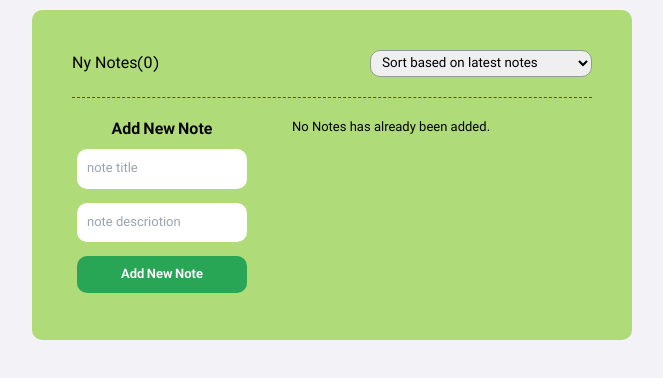
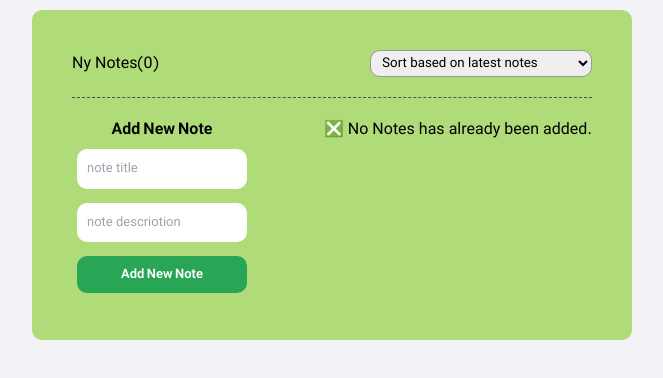
Before and after one commit to easmmava/note-app, a React (Vite) app: page / in a window 1280 px wide. Shown: the top 378 px of the page, without its empty margins (308-971 px from the left). Built offline with nearby package versions, Linux system fonts and the light colour scheme.

Commit message:
commit 8

```diff
--- /dev/null
+++ b/src/components/Message.jsx
@@ -0,0 +1,9 @@
+function Message({ icon, children }) {
+  return (
+    <p>
+      {icon} {children}
+    </p>
+  );
+}
+
+export default Message;
--- a/src/components/NoteStatus.jsx
+++ b/src/components/NoteStatus.jsx
@@ -1,11 +1,13 @@
 import "../App.css";
+import Message from "./Message";
 
 function NoteStatus({ notes }) {
   const allNotes = notes.length;
   const completedNotes = notes.filter((n) => n.completed).length;
   const unCompletedNotes = allNotes - completedNotes;
 
-  if (!allNotes) return <h2 className="note-status">No Notes has already been added.</h2>;
+  if (!allNotes)
+    return <Message icon="❎"> No Notes has already been added.</Message>;
   return (
     <ul className="note-status">
       <li>
```
